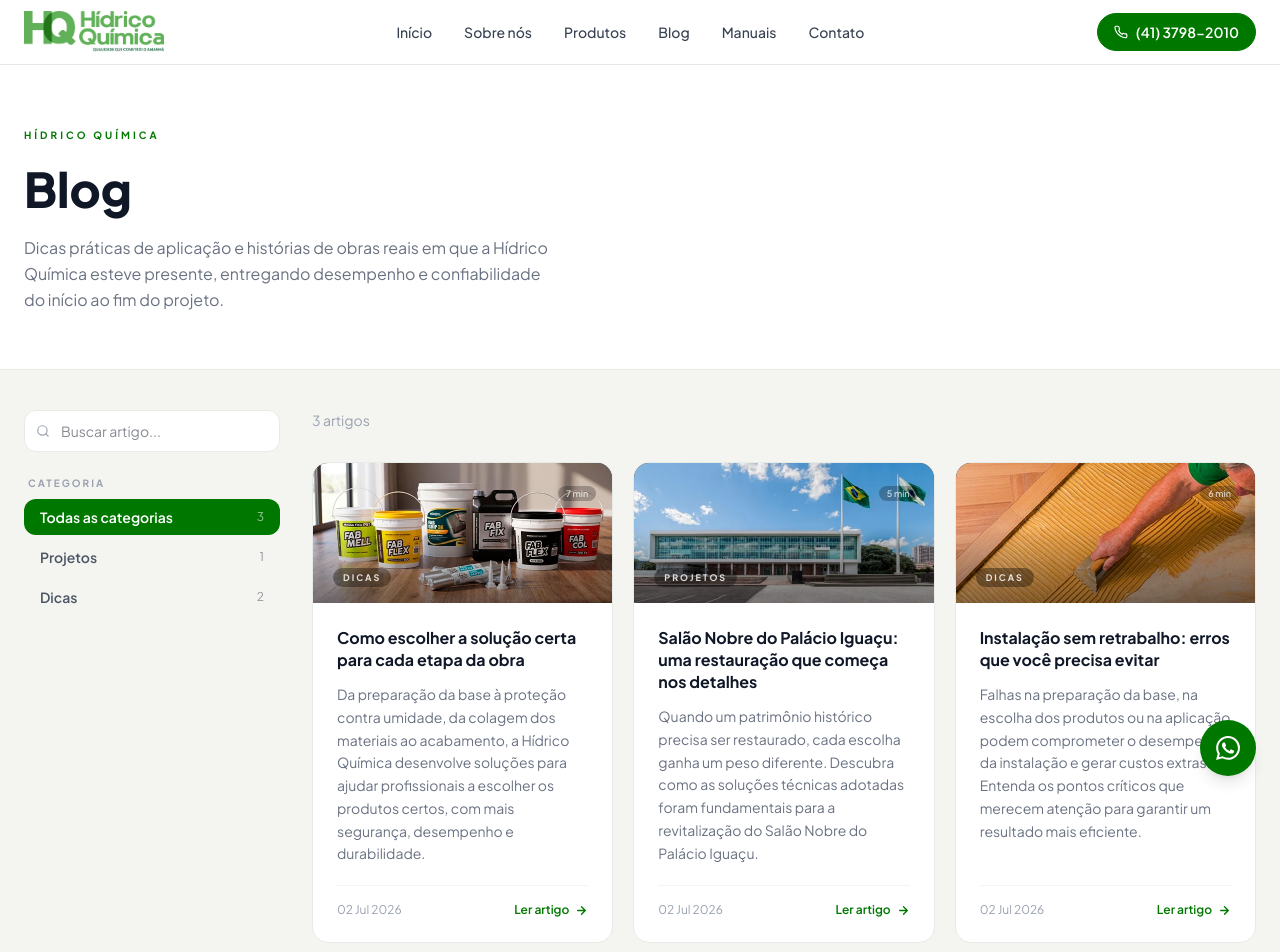
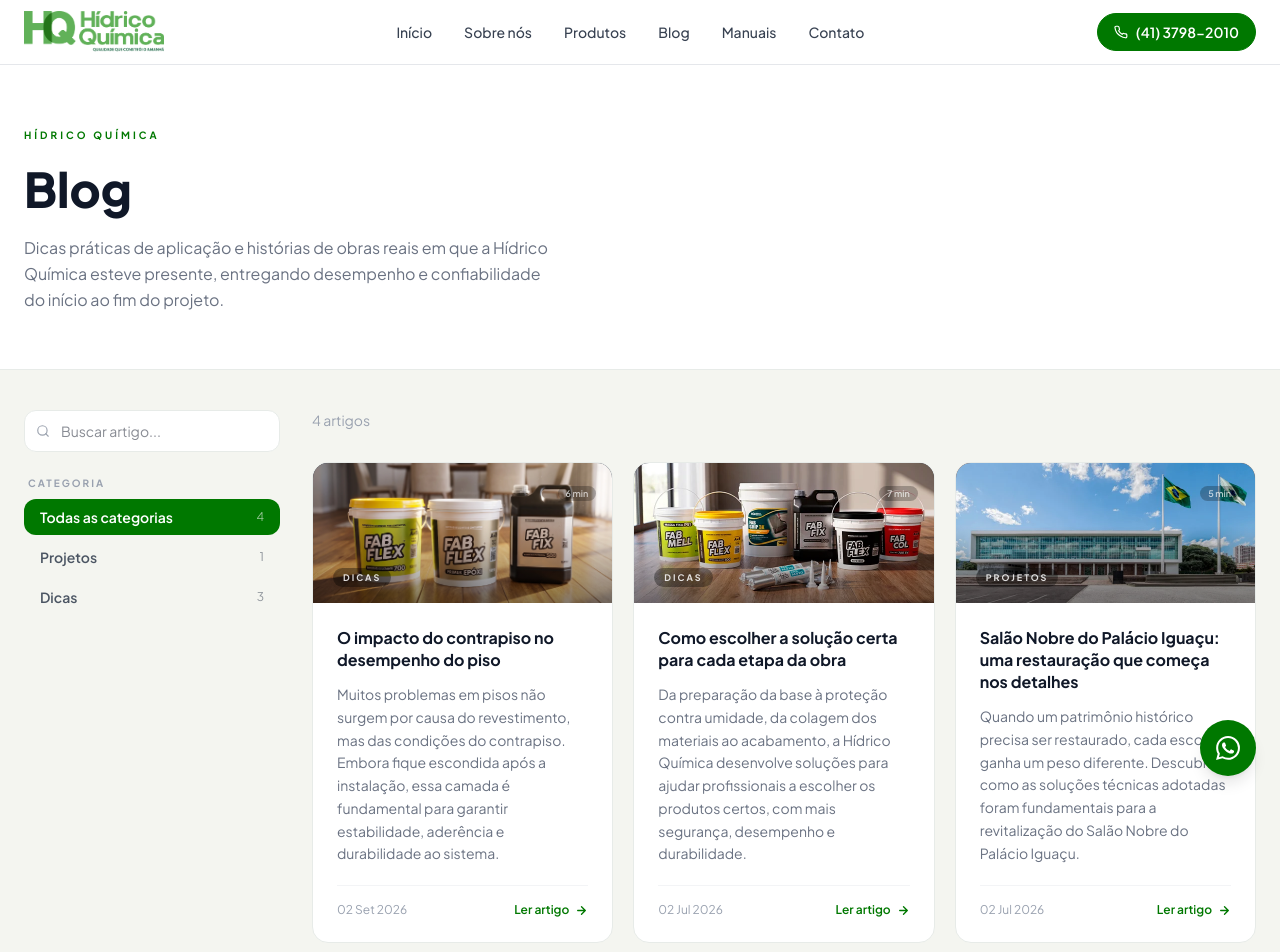
Before and after one commit to Enzo-Campos/hidrico-institucional, a Next.js app: page /blog in a window 1280 px wide. Shown: the top 952 px of the page. Built offline with nearby package versions, Linux system fonts and the light colour scheme.

Commit message:
adição de novo post no blog - O impacto do contrapiso no desempenho do piso

```diff
--- a/app/data/blog.ts
+++ b/app/data/blog.ts
@@ -29,6 +29,88 @@ export const CATEGORY_BG: Record<string, string> = {
 };
 
 export const posts: BlogPost[] = [
+  {
+    slug: "impacto-do-contrapiso-no-desempenho-do-piso",
+    category: "Dicas",
+    title: "O impacto do contrapiso no desempenho do piso",
+    excerpt:
+      "Muitos problemas em pisos não surgem por causa do revestimento, mas das condições do contrapiso. Embora fique escondida após a instalação, essa camada é fundamental para garantir estabilidade, aderência e durabilidade ao sistema.",
+    date: "02 Set 2026",
+    readTime: "6 min",
+    cover: "/assets/CAPA BLOG/fabflex e fabfix.webp",
+    content: [
+      {
+        text: "Muitos problemas em pisos não surgem por causa do revestimento, mas das condições do contrapiso. Embora fique escondida após a instalação, essa camada é fundamental para garantir estabilidade, aderência e durabilidade ao sistema. Continue a leitura e entenda como uma preparação adequada contribui para um resultado mais eficiente.",
+      },
+      {
+        heading: "O papel do contrapiso no resultado",
+        text: "O contrapiso regulariza a superfície, corrige desníveis e cria as condições necessárias para a instalação do revestimento. Quando apresenta fissuras, baixa resistência ou excesso de umidade, compromete a aderência e aumenta o risco de falhas ao longo do tempo.",
+      },
+      {
+        heading: "Problemas que podem surgir quando a base não está preparada",
+        text: "Grande parte das patologias observadas em pisos está relacionada às condições da base. Entre os problemas mais comuns estão: perda de aderência entre contrapiso e revestimento, descolamento de peças, aparecimento de fissuras, bolhas provocadas pela umidade, desgaste precoce e necessidade de manutenção antes do esperado.",
+      },
+      {
+        text: "Além de gerar custos extras e atrasos na obra, esses problemas costumam ter origem em falhas na preparação do contrapiso. Por isso, investir nessa etapa é uma forma de prevenir retrabalhos e aumentar a durabilidade da instalação.",
+      },
+      {
+        heading: "Mais resistência com o FabFix",
+        text: "Durante a execução, o uso de aditivos específicos contribui para melhorar a resistência e a uniformidade do contrapiso. O FabFix foi desenvolvido para essa finalidade, favorecendo uma base mais resistente, melhor aderência ao revestimento e maior consistência na aplicação.",
+      },
+      {
+        heading: "O controle da umidade faz toda a diferença",
+        text: "Mesmo um contrapiso resistente pode apresentar problemas quando não recebe proteção contra a umidade ascendente. O FabFlex 700 atua nessa etapa, contribuindo para impermeabilizar o contrapiso antes da instalação do revestimento e reduzir riscos como bolhas, desplacamentos e perda de aderência.",
+      },
+      {
+        text: "Essa etapa preventiva minimiza riscos futuros e aumenta a confiabilidade do processo.",
+      },
+      {
+        heading: "Preparação adequada melhora a aderência",
+        text: "A preparação do contrapiso também influencia a aderência entre as camadas. O FabFlex Primer Epóxi auxilia nessa etapa ao bloquear a umidade, oferecer alta resistência química e proporcionar excelente aderência em diferentes substratos.",
+      },
+      {
+        text: "Com isso, cria uma base mais segura e adequada para receber o sistema, aumentando a estabilidade do conjunto.",
+      },
+      {
+        heading: "A análise do contrapiso reduz riscos futuros",
+        text: "Antes de iniciar qualquer aplicação, é fundamental analisar as condições do contrapiso e identificar possíveis necessidades de correção. Aspectos como nível de umidade, resistência mecânica, limpeza e regularidade da superfície devem ser considerados para garantir que o revestimento seja instalado em condições adequadas.",
+      },
+      {
+        text: "Essa avaliação permite escolher as soluções mais indicadas para cada situação, evitando que pequenos problemas na preparação comprometam etapas posteriores da obra. Um planejamento cuidadoso nessa fase contribui para maior segurança durante a aplicação e ajuda a alcançar resultados mais consistentes.",
+      },
+      {
+        heading: "Um bom resultado começa antes da instalação",
+        text: "Um contrapiso bem executado é o ponto de partida para uma instalação mais segura e durável. Quando é preparado corretamente, reduzem-se as chances de falhas, retrabalhos e manutenções precoces.",
+      },
+      {
+        text: "Soluções como o FabFix, o FabFlex Primer Epóxi e o FabFlex 700 auxiliam diferentes etapas desse processo, contribuindo para uma preparação técnica mais completa e maior segurança durante a instalação.",
+      },
+      {
+        text: "Quando cada fase da obra recebe a atenção necessária, o resultado aparece não apenas na qualidade, mas também na durabilidade e no desempenho do piso ao longo dos anos. Por isso, considerar o contrapiso como uma etapa estratégica da obra é fundamental para garantir mais segurança, eficiência e qualidade em todo o processo de instalação.",
+      },
+      {
+        text: "Conheça as soluções da Hídrico Química e descubra como preparar sua obra com mais eficiência. Aqui no blog, você pode conferir outros conteúdos sobre aplicação, preparação e soluções técnicas para auxiliar suas decisões em diferentes etapas do projeto.",
+      },
+      {
+        heading: "Saiba mais",
+        text: "Confira outros conteúdos que podem apoiar suas decisões em diferentes etapas do projeto:",
+        links: [
+          {
+            label: "Como escolher a solução certa para cada etapa da obra",
+            href: "/blog/como-escolher-solucao-certa-para-cada-etapa-da-obra",
+          },
+          {
+            label: "Salão Nobre do Palácio Iguaçu: uma restauração que começa nos detalhes",
+            href: "/blog/restauracao-salao-nobre-palacio-iguacu",
+          },
+          {
+            label: "Instalação sem retrabalho: erros que você precisa evitar",
+            href: "/blog/instalacao-sem-retrabalho-erros-comuns",
+          },
+        ],
+      },
+    ],
+  },
   {
     slug: "como-escolher-solucao-certa-para-cada-etapa-da-obra",
     category: "Dicas",
```
Also changed, not shown: public/assets/CAPA BLOG/fabflex e fabfix.webp (added).
